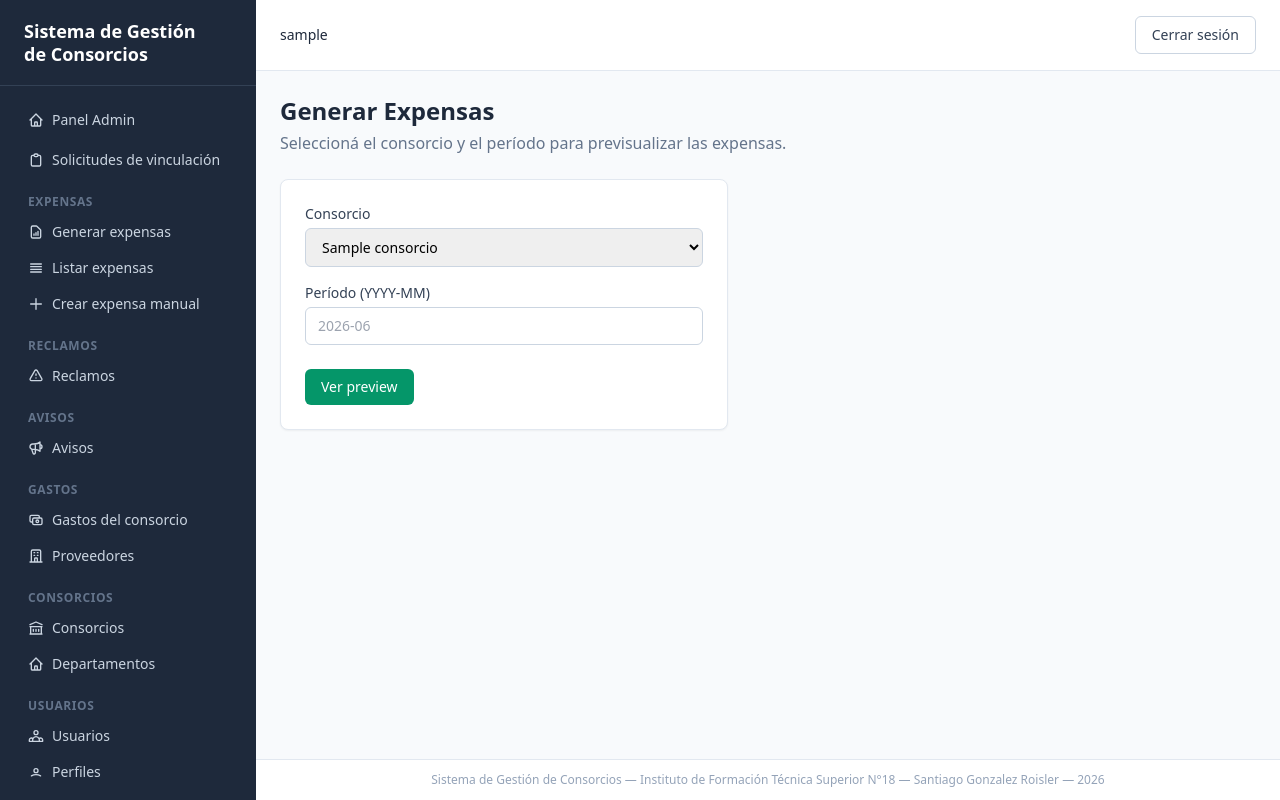
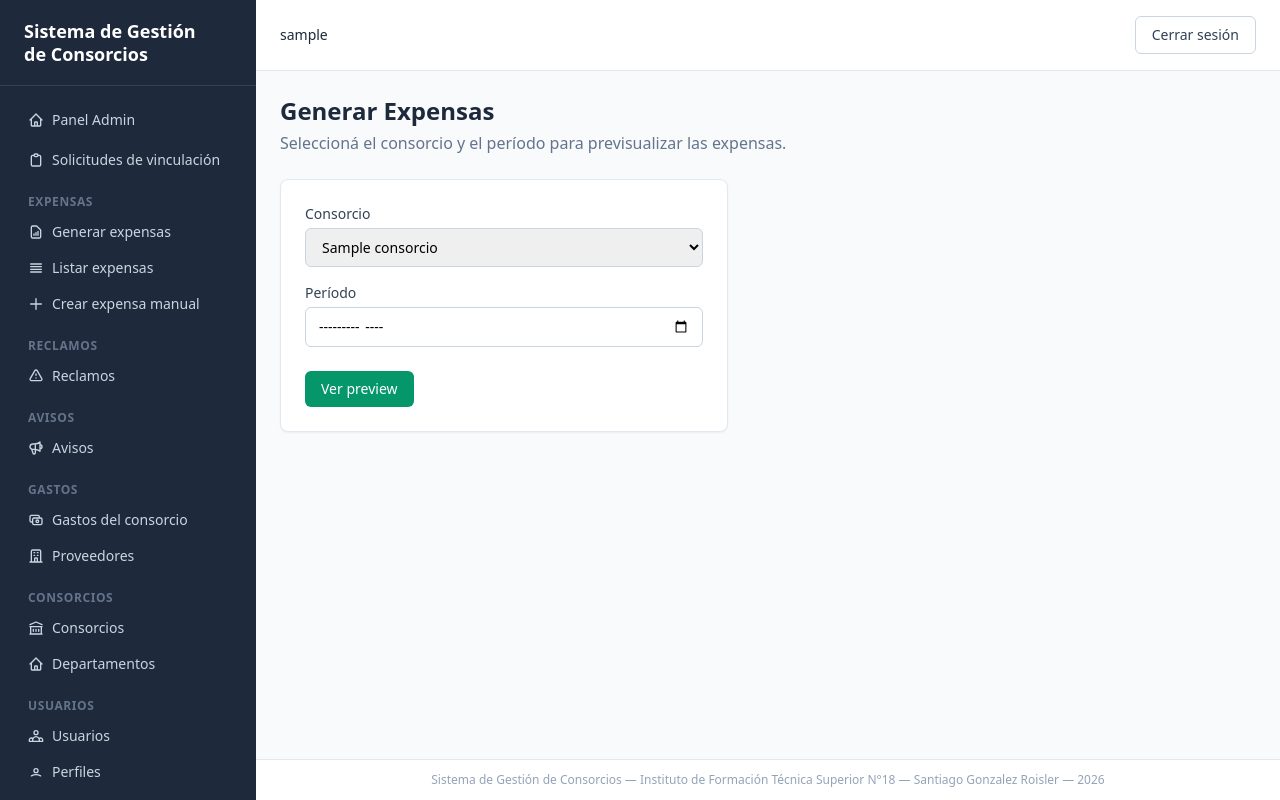
Before and after one commit to gogoroisler/TP-FINAL-BACKEND--IFTS18, a Django app: page /generar-expensas/ in a window 1280 px wide. Run offline with Django 5.2, Linux system fonts and the light colour scheme; a user stored in the database is signed in; tables that the repository leaves empty hold one stand-in row (values such as "Sample post"); some libraries are stand-ins or nearby versions.

Commit message:
feat: input type month para campo período en formularios de gastos y expensas

```diff
--- a/expensas/views.py
+++ b/expensas/views.py
@@ -1,3 +1,4 @@
+from django import forms as django_forms
 from django.contrib.auth.decorators import login_required
 from django.shortcuts import render, redirect
 from django.urls import reverse_lazy
@@ -84,6 +85,11 @@ class CrearExpensaView(RolRequeridoMixin, CreateView):
     fields = ['departamento', 'periodo', 'fecha_vencimiento']
     success_url = reverse_lazy('listar_expensas')
 
+    def get_form(self, form_class=None):
+        form = super().get_form(form_class)
+        form.fields['periodo'].widget = django_forms.TextInput(attrs={'type': 'month'})
+        return form
+
 
 @method_decorator(login_required, name='dispatch')
 class EditarExpensaView(RolRequeridoMixin, UpdateView):
@@ -93,6 +99,11 @@ class EditarExpensaView(RolRequeridoMixin, UpdateView):
     fields = ['departamento', 'periodo', 'fecha_vencimiento', 'pagada']
     success_url = reverse_lazy('listar_expensas')
     pk_url_kwarg = 'expensa_id'
+
+    def get_form(self, form_class=None):
+        form = super().get_form(form_class)
+        form.fields['periodo'].widget = django_forms.TextInput(attrs={'type': 'month'})
+        return form
 
 
 @method_decorator(login_required, name='dispatch')
@@ -220,6 +231,11 @@ class CrearGastoView(RolRequeridoMixin, CreateView):
     fields = ['consorcio', 'proveedor', 'periodo', 'descripcion', 'monto', 'tipo', 'alcance', 'prorrateo', 'departamentos']
     success_url = reverse_lazy('listar_gastos')
 
+    def get_form(self, form_class=None):
+        form = super().get_form(form_class)
+        form.fields['periodo'].widget = django_forms.TextInput(attrs={'type': 'month'})
+        return form
+
 
 @method_decorator(login_required, name='dispatch')
 class EditarGastoView(RolRequeridoMixin, UpdateView):
@@ -229,6 +245,11 @@ class EditarGastoView(RolRequeridoMixin, UpdateView):
     fields = ['consorcio', 'proveedor', 'periodo', 'descripcion', 'monto', 'tipo', 'alcance', 'prorrateo', 'departamentos']
     success_url = reverse_lazy('listar_gastos')
     pk_url_kwarg = 'gasto_id'
+
+    def get_form(self, form_class=None):
+        form = super().get_form(form_class)
+        form.fields['periodo'].widget = django_forms.TextInput(attrs={'type': 'month'})
+        return form
 
 
 @method_decorator(login_required, name='dispatch')
--- a/templates/seleccionar_preview.html
+++ b/templates/seleccionar_preview.html
@@ -20,8 +20,8 @@
                 </select>
             </div>
             <div>
-                <label class="block text-sm font-medium text-slate-700 mb-1">Período (YYYY-MM)</label>
-                <input type="text" name="periodo" placeholder="2026-06" maxlength="7"
+                <label class="block text-sm font-medium text-slate-700 mb-1">Período</label>
+                <input type="month" name="periodo"
                        class="border border-slate-300 rounded-md px-3 py-2 w-full text-sm focus:outline-none focus:ring-2 focus:ring-emerald-500 focus:border-emerald-500">
             </div>
         </div>
```
